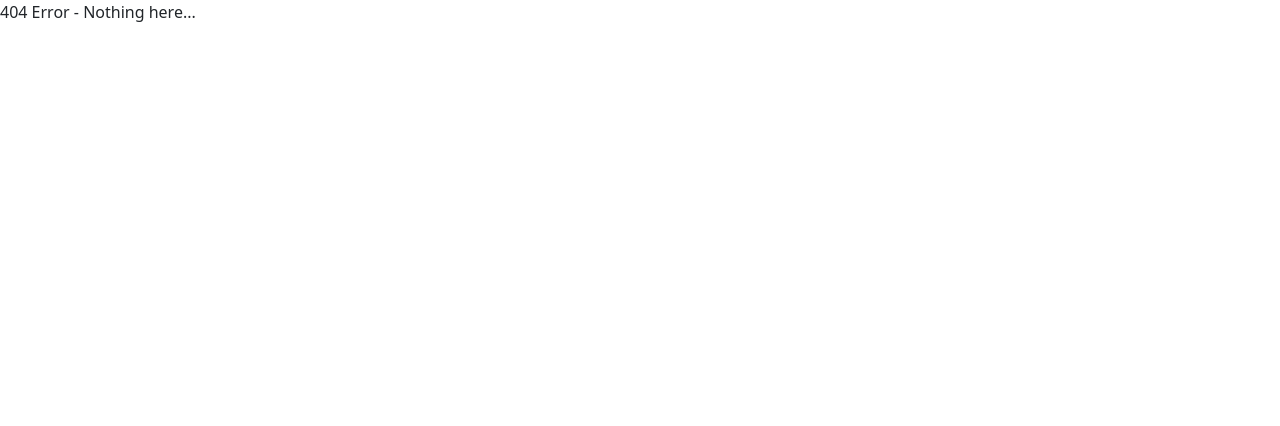
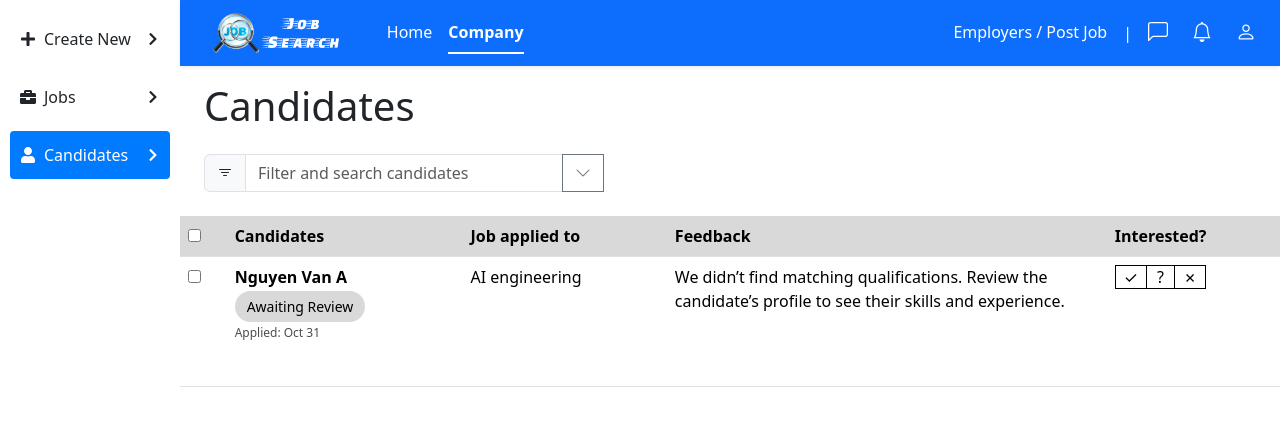
Before and after one commit to ngocdai101004/intro2SE-project-job-search, a React (Vite) app in the folder frontend/: page /my-company/candidates in a window 1280 px wide. Before the commit this address had no page. Shown: the top 426 px of the page. Built offline with nearby package versions, Linux system fonts and the light colour scheme.

Commit message:
Add my company candidates frontend

```diff
--- a/frontend/src/Route.tsx
+++ b/frontend/src/Route.tsx
@@ -14,6 +14,7 @@ import AddPaysAndBenefits from "./pages/MyCompany/AddPaysAndBenefits/AddPaysAndB
 import DescribeJob from "./pages/MyCompany/DescribeJob/DescribeJob.tsx";
 import PreviewJob from "./pages/MyCompany/PreviewJob/PreviewJob.tsx";
 import JobList from "./pages/MyCompany/JobList/JobList.tsx";
+import Candidates from "./pages/MyCompany/Candidates/Candidates.tsx";
 
 const router = createBrowserRouter([
   {
@@ -70,6 +71,10 @@ const router = createBrowserRouter([
     path: "/my-company/job-list",
     element: <JobList />,
   },
+  {
+    path: "/my-company/candidates",
+    element: <Candidates />,
+  },
   // {
   //   path: "/home",
   //   element: <Home />,
--- /dev/null
+++ b/frontend/src/pages/MyCompany/Candidates/Candidates.css
@@ -0,0 +1,47 @@
+.candidate-table th .candidate-table td {
+  padding: 10px 20px;
+}
+
+.candidate-table thead th {
+  background-color: #d9d9d9;
+}
+
+.candidate-table tbody td {
+  height: 130px;
+}
+
+.candidate-table tbody .candidate-name {
+  font-weight: bold;
+  margin-bottom: 0px;
+}
+
+.candidate-table tbody .candidate-state {
+  background-color: #d9d9d9;
+  display: inline-block;
+  border-radius: 20px;
+  font-size: 14px;
+  margin-top: 2px;
+  margin-bottom: 2px;
+  text-align: center;
+  padding: 5px 12px;
+}
+
+.candidate-table tbody .candidate-intersted {
+  display: inline-block;
+}
+
+.candidate-intersted .icon {
+  border: 1px solid #000;
+  padding: 0px 8px;
+}
+
+.candidate-intersted .icon:nth-child(2) {
+  padding: 0px 10px;
+  border-left: none;
+  border-right: none;
+}
+
+.candidate-intersted .icon:hover {
+  background-color: #16c47f;
+  cursor: pointer;
+}
--- /dev/null
+++ b/frontend/src/pages/MyCompany/Candidates/Candidates.tsx
@@ -0,0 +1,104 @@
+import React from "react";
+import {
+  Container,
+  Row,
+  Col,
+  Dropdown,
+  FormControl,
+  InputGroup,
+} from "react-bootstrap";
+import MainLayout from "../MainLayout/MainLayout";
+import "./Candidates.css";
+
+const Candidates: React.FC = () => {
+  return (
+    <MainLayout>
+      <Container fluid className="candidate-post-container">
+        <Row>
+          <Col style={{ paddingLeft: "0px", paddingRight: "0px" }}>
+            <div className="content" style={{ width: "100%" }}>
+              <div className="px-4 mt-3 mb-4">
+                <div className="d-flex justify-content-between align-items-center mb-3">
+                  <h1>Candidates</h1>
+                </div>
+                <div className="filter-bar">
+                  <InputGroup style={{ maxWidth: "400px" }}>
+                    <InputGroup.Text>
+                      <i className="bi bi-filter"></i>
+                    </InputGroup.Text>
+                    <FormControl placeholder="Filter and search candidates" />
+                    <Dropdown>
+                      <Dropdown.Toggle
+                        variant="outline-secondary"
+                        id="dropdown-basic"
+                        bsPrefix="custom-dropdown-toggle"
+                      >
+                        <i className="bi bi-chevron-down"></i>
+                      </Dropdown.Toggle>
+                      <Dropdown.Menu>
+                        <Dropdown.Item href="#">Option 1</Dropdown.Item>
+                        <Dropdown.Item href="#">Option 2</Dropdown.Item>
+                        <Dropdown.Item href="#">Option 3</Dropdown.Item>
+                      </Dropdown.Menu>
+                    </Dropdown>
+                  </InputGroup>
+                </div>
+              </div>
+              <table
+                className="candidate-table table table-spacing"
+                style={{ width: "100%" }}
+              >
+                <thead>
+                  <tr>
+                    <th>
+                      <input type="checkbox" />
+                    </th>
+                    <th>Candidates</th>
+                    <th>Job applied to</th>
+                    <th style={{ width: "40%" }}>Feedback</th>
+                    <th>Interested?</th>
+                  </tr>
+                </thead>
+                <tbody>
+                  <tr>
+                    <td>
+                      <input type="checkbox" />
+                    </td>
+                    <td>
+                      <p className="candidate-name">Nguyen Van A</p>
+                      <div className="candidate-state">Awaiting Review</div>
+                      <p
+                        className="location"
+                        style={{ fontSize: "12px", opacity: 0.7 }}
+                      >
+                        Applied: Oct 31
+                      </p>
+                    </td>
+                    <td>
+                      <span className="candidate-job">AI engineering</span>
+                    </td>
+                    <td>
+                      <span>
+                        We didn’t find matching qualifications. Review the
+                        candidate’s profile to see their skills and experience.
+                      </span>
+                    </td>
+                    <td>
+                      <div className="candidate-intersted">
+                        <span className="icon">&#10003;</span>
+                        <span className="icon">?</span>
+                        <span className="icon">&#10007;</span>
+                      </div>
+                    </td>
+                  </tr>
+                </tbody>
+              </table>
+            </div>
+          </Col>
+        </Row>
+      </Container>
+    </MainLayout>
+  );
+};
+
+export default Candidates;
--- a/frontend/src/pages/MyCompany/SideBar/SideBar.tsx
+++ b/frontend/src/pages/MyCompany/SideBar/SideBar.tsx
@@ -53,9 +53,9 @@ const SideBar: React.FC = () => {
     },
     {
       label: "Candidates",
-      showIcon: false,
+      showIcon: true,
       icon: <FaUser />,
-      link: "/my-company/create-job-post",
+      link: "/my-company/candidates",
     },
   ];
 
```
